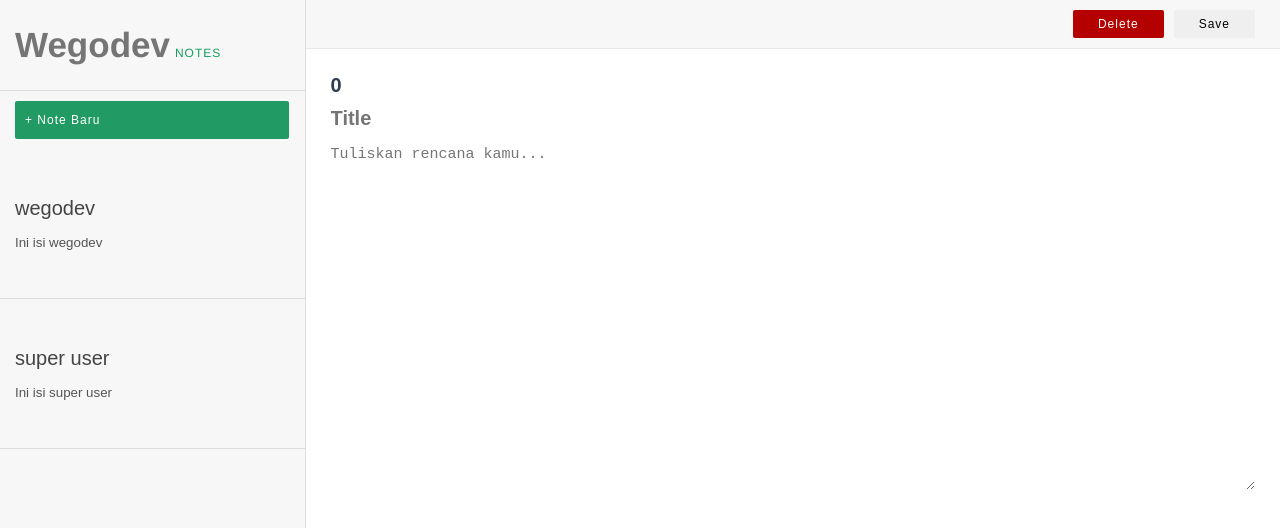
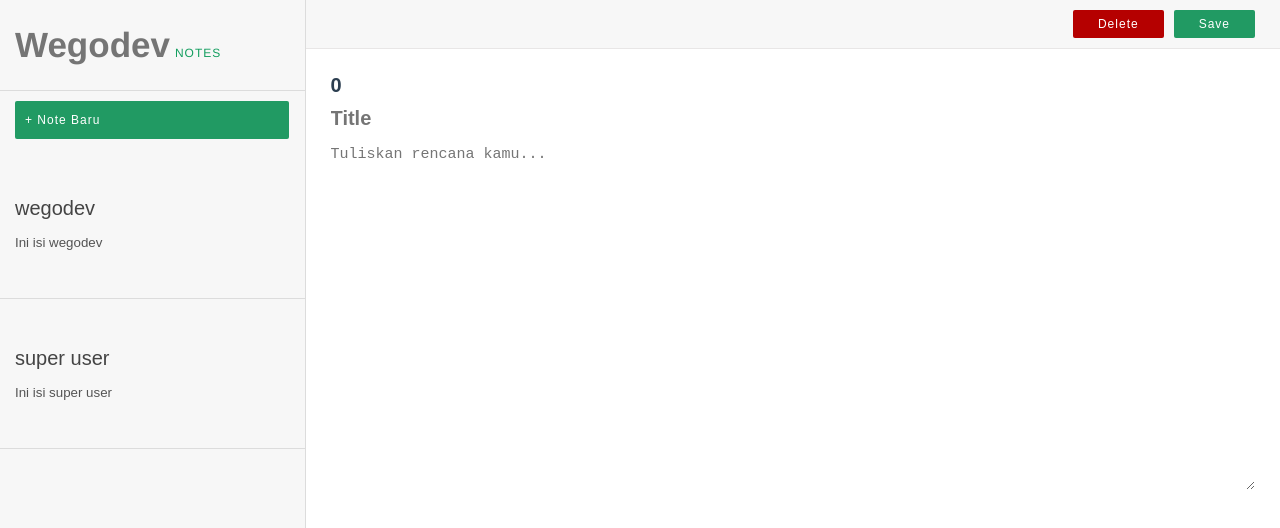
Before and after one commit to michaeldwihadi/wegodev-notes, a Vue app in the folder resources/: page / in a window 1280 px wide. Shown: the top 528 px of the page. Built offline with nearby package versions, Linux system fonts and the light colour scheme.

Commit message:
Pisah button save dan update

```diff
--- a/resources/src/App.vue
+++ b/resources/src/App.vue
@@ -45,10 +45,11 @@
   },
   methods: {
     newNote(){
-      this.dataForm = {id:0, title: '', description: ''}
+      this.dataForm = {id:0, title: '', description: '', mode: 'save'}
     },
     editNote(id){
       this.dataForm = this.notes.find(note => note.id === id);
+      this.dataForm.mode = 'update';
     },
     saveNote(title,description){
       let newId = 0;
--- a/resources/src/components/formNotes.vue
+++ b/resources/src/components/formNotes.vue
@@ -1,10 +1,11 @@
 <template>
   <div class="formNotes">
 
-    <form @submit="submitNote">
+    <form>
       <div class="menu">
         <button type="button" @click="submitRemove" class="bg-danger btn btn-delete">Delete</button>
-        <button type="submit" class="bg-sucess btn">Save</button>
+        <button type="button" @click="submitSave" class="bg-success btn" v-if="mode == 'save'">Save</button>
+        <button type="button" @click="submitUpdate" class="bg-success btn" v-if="mode == 'update'">Update</button>
       </div>
 
       <div class="content">
@@ -38,21 +39,16 @@
       return{
         id: '0',
         title: '',
-        description: ''
+        description: '',
+        mode: 'save'
       }
     },
     methods: {
-      submitNote(e){
-        e.preventDefault();
-
-        if(this.id === 0)
-        {
+      submitSave(){
           this.propSaveNote(this.title, this.description);
-        }
-        else{
+      },
+      submitUpdate(){
           this.propUpdateNote(this.id, this.title, this.description);
-        }
-
       },
       submitRemove(){
         this.propRemoveNote(this.id);
@@ -70,6 +66,7 @@
         this.id = note.id;
         this.title = note.title;
         this.description = note.description;
+        this.mode = note.mode;
       }
     }
   }
```
